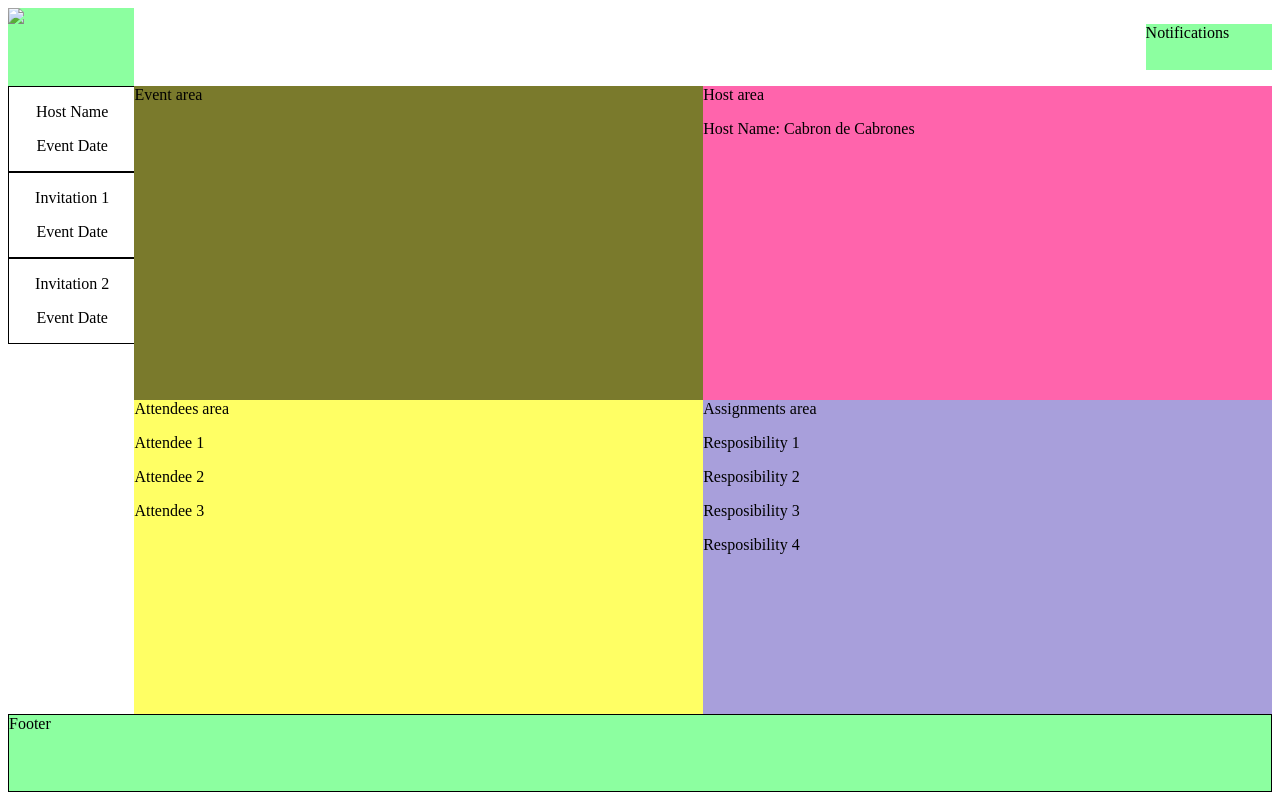
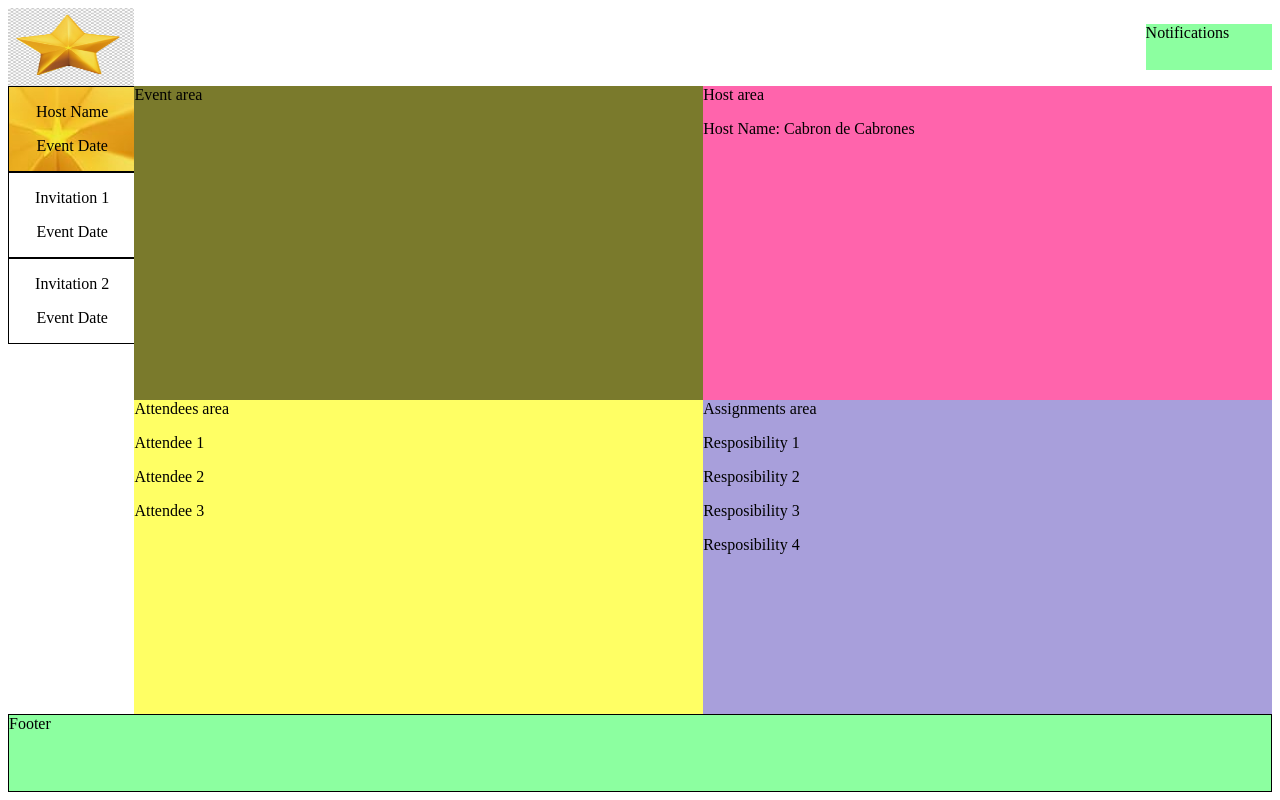
Before and after one commit to zckramer/Bring-It-Front-End, a website with bundled scripts: page docs/index.html in a window 1280 px wide. Built offline with nearby package versions, Linux system fonts and the light colour scheme.

Commit message:
homepage template and css

```diff
--- a/docs/index.html
+++ b/docs/index.html
@@ -23,7 +23,7 @@
 
       </header>
 
-      <img class= "logo" src = "../Images/star.jpeg"> </img>
+      <img class= "logo" src = "../docs/star.jpeg"> </img>
 
       <p class = "notification"> Notifications </p>
 
--- a/docs/style.css
+++ b/docs/style.css
@@ -6,6 +6,10 @@ body {
 	width: 100%;
 	height: 100%;
 
+}
+
+header {
+	width: 100%;
 }
 
 .user-card__avatar{
@@ -140,6 +144,7 @@ body {
 .logo{
 	grid-area: logo;
 	height: 100%;
+	width:100%;
 	/* display:flex;
 	justify-content: center; */
 	background-color: #8cffa0;
@@ -161,9 +166,8 @@ body {
 }
 
 .host-card{
-
-    background-image: url("../Images/star.jpeg");
+    background-image: url("../docs/star.jpeg");
     /* background-size:  75px 75px; */
     background-repeat: no-repeat;
-background-position: center;
+	background-position: center;
 }
```
Also changed, not shown: docs/star.jpeg (added).
